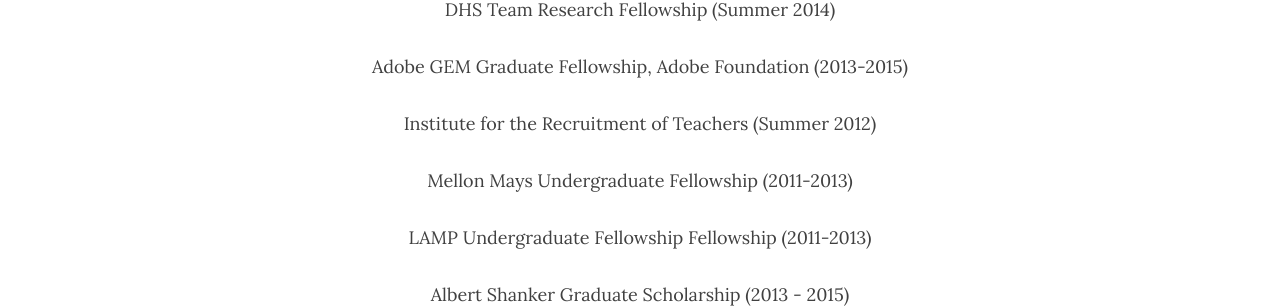
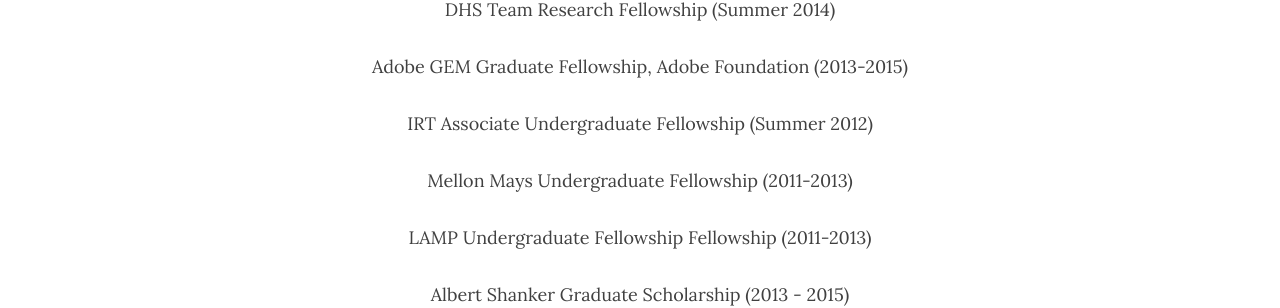
Before and after one commit to eekwedike/eekwedike.github.io, a Jekyll site: the page built from aboutme.md, in a window 1280 px wide and 900 px high, scrolled down 1399 px. Shown: the part 148-456 px from the top of the window. Built offline with Jekyll 4.4.1, drawn with Linux system fonts in a browser that asks for light colours; nearby versions of some CDN libraries; a style sheet for code colours, icons or effects is not loaded.

Commit message:
bug fix aboutme

```diff
--- a/aboutme.md
+++ b/aboutme.md
@@ -32,7 +32,7 @@
 <p class="text-center">NOAA CREST Fellowship (2014-2015) </p>
 <p class="text-center">DHS Team Research Fellowship (Summer 2014)</p>
 <p class="text-center">Adobe GEM Graduate Fellowship, Adobe Foundation (2013-2015) </p>
-<p class="text-center">Institute for the Recruitment of Teachers (Summer 2012) </p>
+<p class="text-center">IRT Associate Undergraduate Fellowship (Summer 2012) </p>
 <p class="text-center">Mellon Mays Undergraduate Fellowship (2011-2013)</p>
 <p class="text-center"> LAMP Undergraduate Fellowship Fellowship (2011-2013)</p>
 <p class="text-center">Albert Shanker Graduate Scholarship (2013 - 2015) </p>
```
